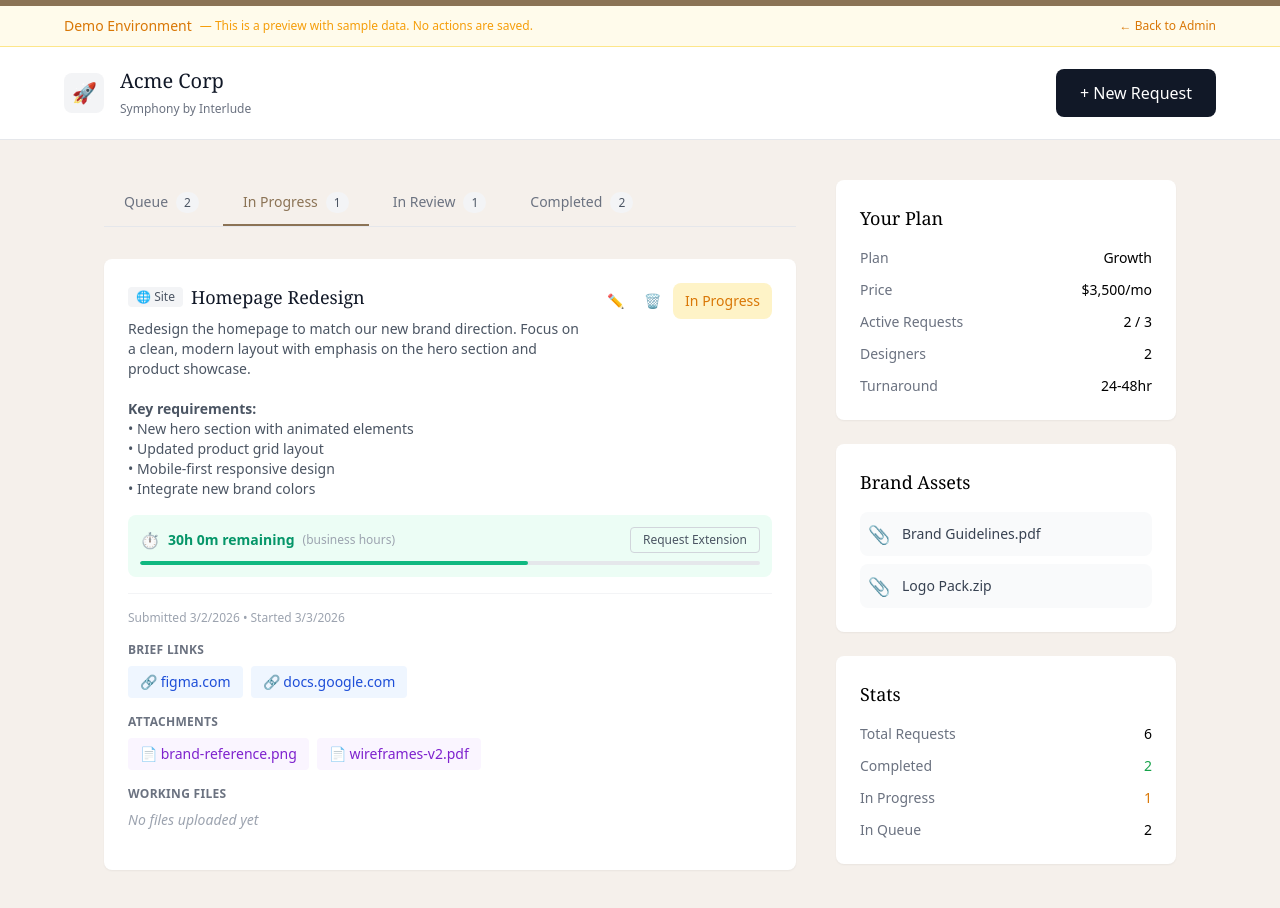
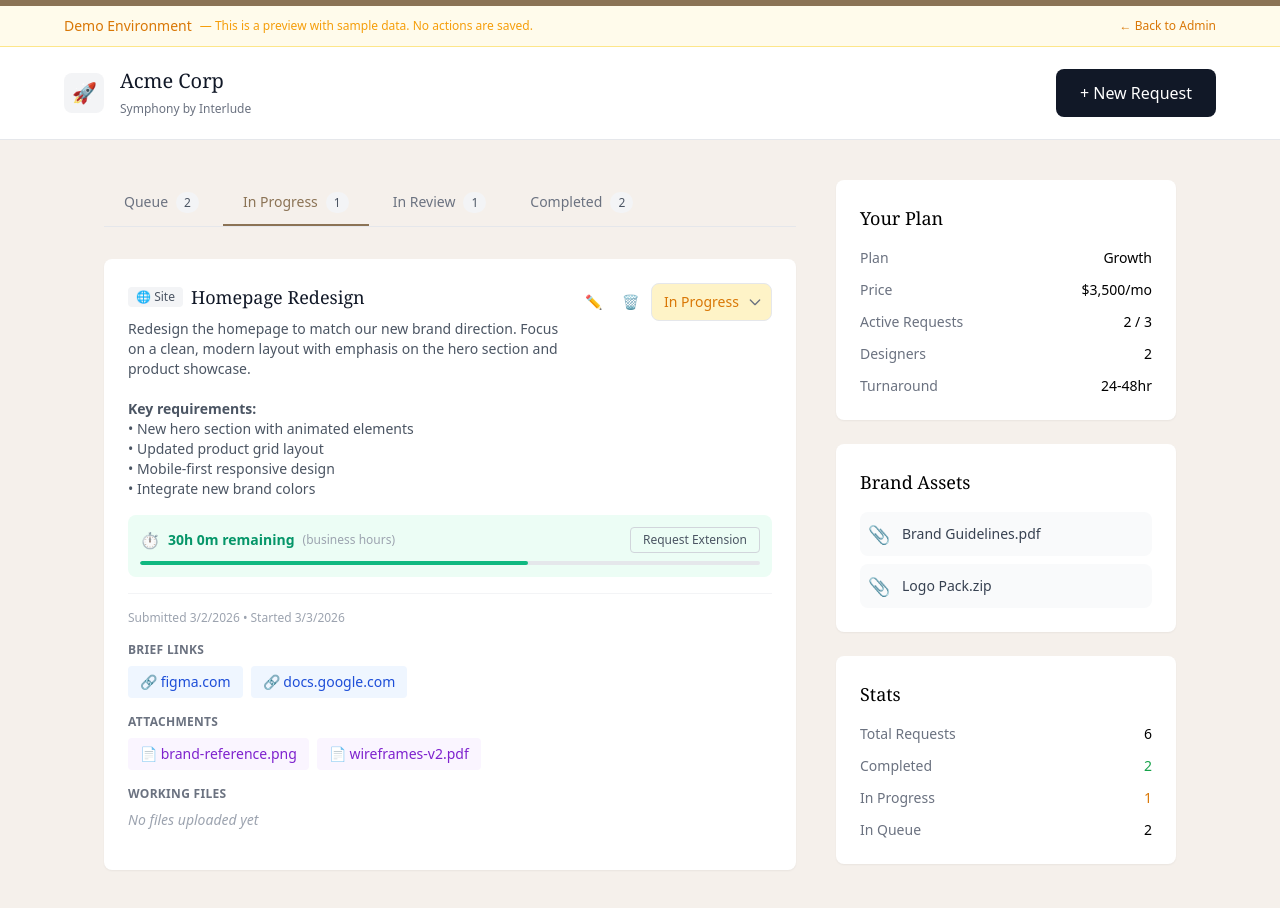
Before and after one commit to Rafuego/symphony-v3, a Next.js app: page /demo in a window 1280 px wide. Built offline with nearby package versions, Linux system fonts and the light colour scheme.

Commit message:
Allow clients to change request status from their portal
Remove the admin-only gate on the status dropdown in RequestCard so
clients can move requests between in-queue, in-progress, in-review,
and completed — same as the admin view.

Co-Authored-By: Claude Opus 4.6 <noreply@anthropic.com>

```diff
--- a/components/RequestCard.js
+++ b/components/RequestCard.js
@@ -543,7 +543,6 @@ export default function RequestCard({
           >
             🗑️
           </button>
-          {isAdmin ? (
           <select
             value={request.status}
             onChange={(e) => handleStatusChange(e.target.value)}
@@ -562,17 +561,6 @@ export default function RequestCard({
             <option value="in-review">In Review</option>
             <option value="completed">Completed</option>
           </select>
-          ) : (
-            <span
-              className="px-3 py-2 rounded-lg text-sm font-medium"
-              style={{
-                backgroundColor: statusConfig[request.status]?.bg,
-                color: statusConfig[request.status]?.color
-              }}
-            >
-              {statusConfig[request.status]?.label}
-            </span>
-          )}
         </div>
       </div>
 
```
Lines whose indentation alone changed are shown as unchanged.
